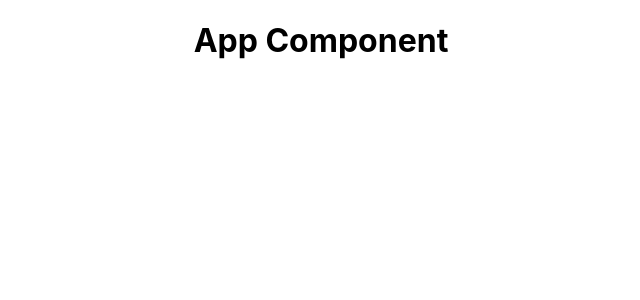
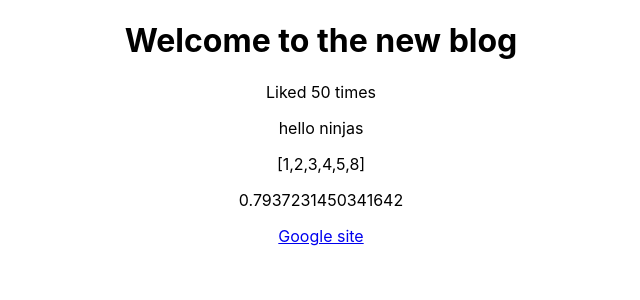
Before and after one commit to zebasp/dojoblog, a React (Create React App) app: page / in a window 1280 px wide. Shown: the top 300 px of the page, without its empty margins (319-959 px from the left). Built offline with nearby package versions, Linux system fonts and the light colour scheme.

Commit message:
4 - Dynamic values in templates

```diff
--- a/src/App.js
+++ b/src/App.js
@@ -1,10 +1,19 @@
 import "./App.css";
 
 function App() {
+  const title = 'Welcome to the new blog'
+  const likes = 50
+  const link = "http://www.google.com"
+
   return (
     <div className="App">
       <div className="content">
-        <h1>App Component</h1>
+        <h1>{title}</h1>
+        <p>Liked {likes} times</p>
+        <p>{'hello ninjas'}</p>
+        <p>[1,2,3,4,5,8]</p>
+        <p>{Math.random()}</p>
+        <a href={link} >Google site</a>
       </div>
     </div>
   );
```
